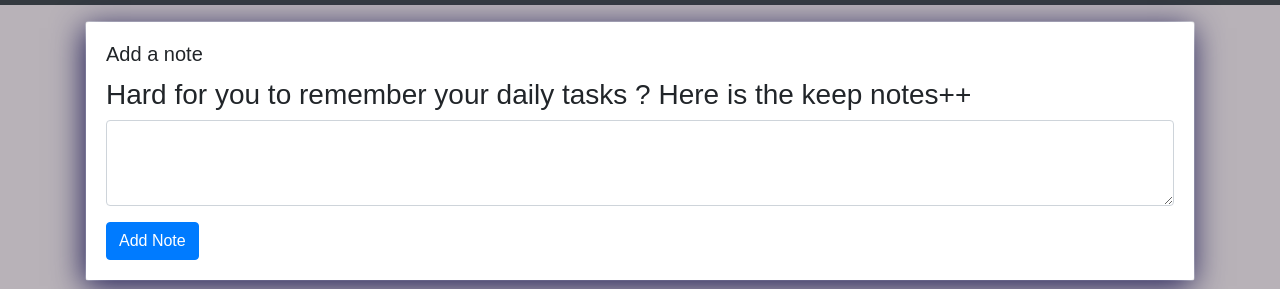
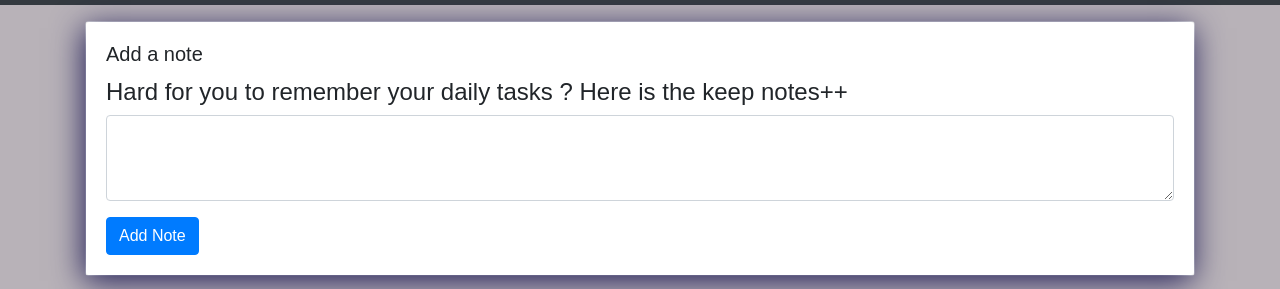
Before and after one commit to debapriya36/Keep-Notes-, a plain HTML site: page index.html in a window 1280 px wide. Shown: the part 83-372 px from the top of the page. Drawn offline with nearby package versions, Linux system fonts and the light colour scheme.

Commit message:
Update index.html

```diff
--- a/index.html
+++ b/index.html
@@ -37,7 +37,8 @@
         <div class="card">
             <div class="card-body">
                 <h5 class="card-title">Add a note</h5>
-        <h3>Hard for you to remember your daily tasks ? Here is the keep notes++ </h3>
+        <h4>Hard for you to remember your daily tasks ? Here is the keep notes++ </h4>
+
         <div class="form-group">
                     <textarea class="form-control" id="addTxt" rows="3"></textarea>
                 </div>
```
